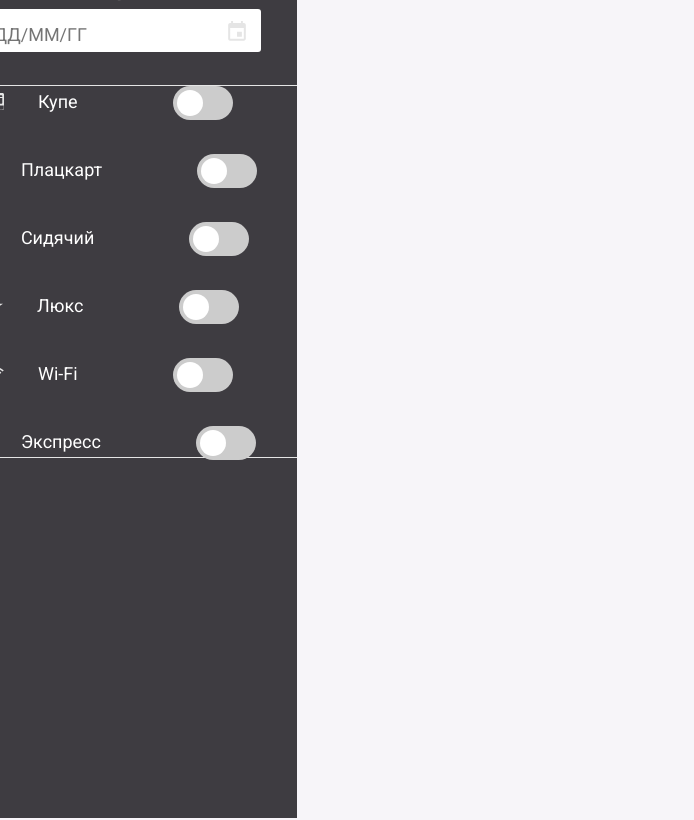
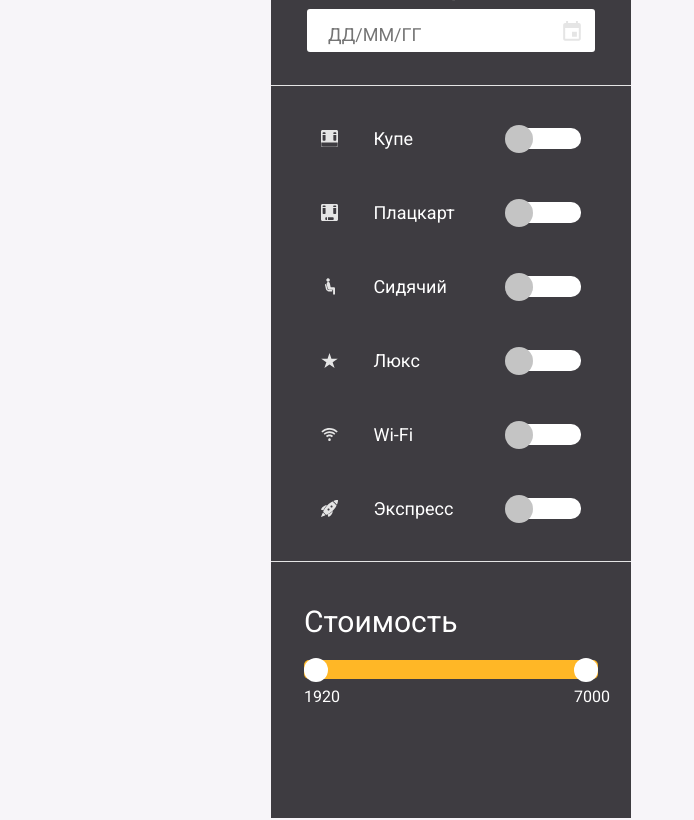
Before and after one commit to meshhi/train_tickets_sale_site, a React (Vite) app: page /orderticket in a window 1280 px wide. Shown: the part 980-1800 px from the top of the page, without its empty margins (0-694 px from the left). Built offline with nearby package versions, Linux system fonts and the light colour scheme; no server answers.

Commit message:
double-range

```diff
--- a/src/components/Content/OrderTicket/Content/TicketOrderWindow/TicketOrderWindow.tsx
+++ b/src/components/Content/OrderTicket/Content/TicketOrderWindow/TicketOrderWindow.tsx
@@ -12,6 +12,7 @@
 import sit from '/src/assets/svg/train_filters/sit.svg';
 import wifi from '/src/assets/svg/train_filters/wifi.svg';
 import { CustomToggleButton } from '../../../../Elements/Buttons/CustomToggleButton';
+import { CustomDoubleRangeInput } from '../../../../Elements/Inputs/CustomDoubleRangeInput';
 
 const TicketOrderWindowContainer = styled.section`
     width: 100%;
@@ -21,7 +22,7 @@
 
 const TicketIssueWindow = styled.div`
   display: flex;
-  justify-content: center;
+  justify-content: space-between;
   align-items: center;
   padding: 95px 271px 193px;
   gap: 85px;
@@ -74,13 +75,15 @@
   align-items: center;
   min-height: 352px;
   border-bottom: 1px solid var(--smooth-grey);
+  padding-block: 34px;
 `
 
 const FiltersItem = styled.div`
   display: flex;
   align-items: center;
+  gap: 35px;
   width: 72%;
-
+  justify-content: space-between;
 `
 
 const FiltersItemText = styled.div`
@@ -90,8 +93,39 @@
   font-style: normal;
   font-weight: 400;
   line-height: normal;
-  margin-left: 34px;
-  margin-right: 95px;
+  flex-basis: 200px;
+`
+
+const FilterItemIcon = styled(Icon)`
+  min-width: 17px;
+`
+
+const FilterItemToggleButton = styled(CustomToggleButton)`
+
+`
+
+const PriceBlock = styled.div`
+  min-height: 181px;
+  width: 100%;
+  padding: 42px 33px;
+  display: flex;
+  flex-direction: column;
+  justify-content: center;
+  align-items: flex-start;
+  gap: 21px;
+`
+
+const PriceText = styled.h2`
+  color: #FFF;
+  font-family: Roboto;
+  font-size: 30px;
+  font-style: normal;
+  font-weight: 400;
+  line-height: normal;
+`
+
+const PriceInputRange = styled(CustomDoubleRangeInput)`
+
 `
 
 const TicketIssueLastTickets = styled.form`
@@ -101,6 +135,8 @@
 const TicketIssueWindowContent = styled.div`
   min-width: 962px;
 `
+
+
 
 const TicketOrderWindow = () => {
   return (
@@ -129,36 +165,40 @@
               </DatesBlock>
               <FiltersBlock>
                 <FiltersItem>
-                  <Icon $srcImg={coupe} $width={17} $height={17}></Icon>
+                  <FilterItemIcon $srcImg={coupe} $width={17} $height={17}></FilterItemIcon>
                   <FiltersItemText>Купе</FiltersItemText>
-                  <CustomToggleButton></CustomToggleButton>
+                  <FilterItemToggleButton></FilterItemToggleButton>
                 </FiltersItem>
                 <FiltersItem>
-                  <Icon $srcImg={platzcart} $width={17} $height={17}></Icon>
+                  <FilterItemIcon $srcImg={platzcart} $width={17} $height={17}></FilterItemIcon>
                   <FiltersItemText>Плацкарт</FiltersItemText>
-                  <CustomToggleButton></CustomToggleButton>
+                  <FilterItemToggleButton></FilterItemToggleButton>
                 </FiltersItem>
                 <FiltersItem>
-                  <Icon $srcImg={sit} $width={17} $height={17}></Icon>
+                  <FilterItemIcon $srcImg={sit} $width={17} $height={17}></FilterItemIcon>
                   <FiltersItemText>Сидячий</FiltersItemText>
-                  <CustomToggleButton></CustomToggleButton>
+                  <FilterItemToggleButton></FilterItemToggleButton>
                 </FiltersItem>
                 <FiltersItem>
-                  <Icon $srcImg={lux} $width={17} $height={17}></Icon>
+                  <FilterItemIcon $srcImg={lux} $width={17} $height={17}></FilterItemIcon>
                   <FiltersItemText>Люкс</FiltersItemText>
-                  <CustomToggleButton></CustomToggleButton>
+                  <FilterItemToggleButton></FilterItemToggleButton>
                 </FiltersItem>
                 <FiltersItem>
-                  <Icon $srcImg={wifi} $width={17} $height={17}></Icon>
+                  <FilterItemIcon $srcImg={wifi} $width={17} $height={17}></FilterItemIcon>
                   <FiltersItemText>Wi-Fi</FiltersItemText>
-                  <CustomToggleButton></CustomToggleButton>
+                  <FilterItemToggleButton></FilterItemToggleButton>
                 </FiltersItem>
                 <FiltersItem>
-                  <Icon $srcImg={rocket} $width={17} $height={17}></Icon>
+                  <FilterItemIcon $srcImg={rocket} $width={17} $height={17}></FilterItemIcon>
                   <FiltersItemText>Экспресс</FiltersItemText>
-                  <CustomToggleButton></CustomToggleButton>
+                  <FilterItemToggleButton></FilterItemToggleButton>
                 </FiltersItem>
               </FiltersBlock>
+              <PriceBlock>
+                <PriceText>Стоимость</PriceText>
+                <PriceInputRange></PriceInputRange>
+              </PriceBlock>
             </TicketIssueSideFilter>
             <TicketIssueLastTickets></TicketIssueLastTickets>
           </TicketIssueWindowSidebar>
--- a/src/components/Elements/Buttons/CustomToggleButton.tsx
+++ b/src/components/Elements/Buttons/CustomToggleButton.tsx
@@ -1,64 +1,66 @@
+import { useState } from "react";
 import styled from "styled-components";
 
-const CustomToggleButtonContainer = styled.div`
-  width: 71px;
-  height: 31px;
-`
+const CustomToggleButtonContainer = styled.div<{$active?: boolean}>`
+  min-width: 72px;
+  height: 37px;
+  display: flex;
+  align-items: center;
+  position: relative;
 
-const CustomToggleButtonLabel = styled.label`
-  display: inline-block;
-  height: 34px;
-  position: relative;
-  width: 60px;
+  &:has(input:checked) {
+    & .line {
+      background-color: var(--smooth-yellow-2);
+    }
+
+    & .round {
+      background-color: var(--orange);
+      transform: translateX(140%);
+    }
+  }
 `
 
 const CustomToggleButtonInput = styled.input`
-  display:none;
+  height: 100%;
+  width: 100%;
+  position: absolute;
+  z-index: 2;
+  opacity: 0;
+  cursor: pointer;
+`
+
+const CustomToggleButtonLine = styled.div`
+  height: 21px;
+  width: 100%;
+  background-color: #fff;
+  border-radius: 10px;
+  position: absolute;
+  z-index: 0;
+  transition: all 0.2s ease-in-out;
 `
 
 const CustomToggleButtonRound = styled.div`
-  background-color: #ccc;
-  bottom: 0;
-  cursor: pointer;
-  left: 0;
+  min-width: 28px;
+  min-height: 28px;
+  border-radius: 50%;
+  background-color: #C4C4C4;
   position: absolute;
-  right: 0;
-  top: 0;
-  transition: .4s;
-  border-radius: 34px;
-
-  &:before {
-    border-radius: 50%;
-    background-color: #fff;
-    bottom: 4px;
-    content: "";
-    height: 26px;
-    left: 4px;
-    position: absolute;
-    transition: .4s;
-    width: 26px;
-  }
-
-
-  // &:has(~ input:checked) {
-  //   &:before {
-  //     background-color: #66bb6a;
-  //   }
-  // }
-
-  // &:has(+ input:before) {
-  //   transform: translateX(26px);
-  // }
+  z-index: 1;
+  left: 10px;
+  transform: translateX(-50%);
+  transition: all 0.2s ease-in-out;
 `
 
 
 export const CustomToggleButton = () => {
+
+  const [isActive, setActive] = useState(false);
+
     return(
-    <CustomToggleButtonContainer>
-        <CustomToggleButtonLabel htmlFor="checkbox">
-          <CustomToggleButtonInput type="checkbox" id="checkbox" onClick={(e) => {console.log(e.target.checked)}}/>
-          <CustomToggleButtonRound className="round"></CustomToggleButtonRound>
-        </CustomToggleButtonLabel>
+    <CustomToggleButtonContainer $active={isActive}>
+        <CustomToggleButtonRound className="round" ></CustomToggleButtonRound>
+        <CustomToggleButtonLine className="line"></CustomToggleButtonLine>
+        <CustomToggleButtonInput type="checkbox" onClick={(e) => setActive(prev => !prev)}/>
     </CustomToggleButtonContainer>
   )
 }
--- /dev/null
+++ b/src/components/Elements/Inputs/CustomDoubleRangeInput.tsx
@@ -0,0 +1,188 @@
+import { useState } from "react";
+import styled from "styled-components";
+
+const InputContainer = styled.div`
+    width: 100%;
+    height: 100px;
+    position: relative;
+    display: grid;
+    --_height: 19px;
+    --_thumb-size: 24px;
+`
+
+const TrackWrapper = styled.div`
+    position: relative;
+    z-index: 1;
+    height: var(--_height);
+    margin-bottom: var(--_thumb-size);
+    display: grid;
+    align-items: center;
+`
+
+const Track = styled.div`
+    position: absolute;
+    z-index: 1;
+    left: 0;
+    right: 0;
+    top: 0;
+    bottom: 0;
+    border-radius: 8px;
+    background-color: transparent;
+    border: 1px solid white;
+`
+
+const RangeBetween = styled.div<{$left?: string, $right?: string}>`
+    position: absolute;
+    z-index: 2;
+    left: ${props => props.$left ? props.$left : 0};
+    right: ${props => props.$right ? props.$right : 0};
+    top: 0;
+    bottom: 0;
+    border-radius: 5px;
+    background-color: var(--yellow);
+
+`
+
+const Thumb = styled.div<{$left?: string, $right?: string;}>`
+    position: absolute;
+    z-index: 5;
+    width: var(--_thumb-size);
+    height: var(--_thumb-size);
+    background-color: var(--main-color);
+    border-radius: 50%;
+    transition: box-shadow 0.3s ease-in-out;
+
+    &.left {
+        left: ${props => props.$left};
+    }
+
+    &.right {
+        right: ${props => props.$right ? props.$right : 0};
+    }
+
+`
+
+const RangeInput = styled.input`
+    position: absolute;
+    z-index: 10;
+    pointer-events: none;
+    -webkit-appearance: none;
+    height: var(--_height);
+    width: 100%;
+    opacity: 0;
+    cursor: pointer;
+    bottom: 0;
+    top: 0;
+    border-radius: inherit;
+
+    &::-webkit-slider-thumb {
+        pointer-events: all;
+        width: var(--_thumb-size);
+        height: var(--_thumb-size);
+        border-radius: 50%;
+        border: 0 none;
+        background-color: var(--black);
+        -webkit-appearance: none;
+      }
+
+    &::-moz-range-thumb {
+        pointer-events: all;
+        width: var(--_thumb-size);
+        height: var(--_thumb-size);
+        border-radius: 50%;
+        border: 0 none;
+        background-color: var(--black);
+        -webkit-appearance: none;
+      }
+`
+
+const LeftThumbWrapper = styled.div`
+      width: calc(100% - var(--_thumb-size));
+      height: 100%;
+      position: absolute;
+      display: flex;
+      align-items: center;
+`
+
+const RightThumbWrapper = styled.div`
+      width: calc(100% - var(--_thumb-size));
+      height: 100%;
+      position: absolute;
+      display: flex;
+      align-items: center;
+      right: 0;
+`
+
+const ThumbText = styled.div`
+      position: absolute;
+      bottom: calc(-1 * var(--_thumb-size));
+      width: 100%;
+      text-align: center;
+      color: white;
+`
+
+export const CustomDoubleRangeInput = () => {
+    const [min, setMin] = useState(1920);
+    const [max, setMax] = useState(7000);
+    const [start, setStart] = useState(min);
+    const [end, setEnd] = useState(max);
+
+    const [$left, set$left] = useState("0%");
+    const [$right, set$right] = useState("0%");
+
+    const handleStartRangeChange = (e) => {
+        const currentValue = Number(e.target.value);
+        if (currentValue >= end) {
+            return;
+        }
+
+        const percent = 100 / max;
+        const resultOffset = percent * (currentValue / max * 100) + '%';
+        console.log(resultOffset);
+
+        set$left(resultOffset);
+        setStart(currentValue);
+    }
+
+    const handleEndRangeChange = (e) => {
+        const currentValue = Number(e.target.value);
+        if (currentValue <= start) {
+            return;
+        }
+
+        const percent = 100 / max;
+
+        set$right(100 - (percent * currentValue) + '%');
+        setEnd(currentValue);
+    }
+
+    return(
+        <InputContainer>
+            {/* <div className="range-labels">
+                <span className="range-label range-label-start">0</span>
+                <span className="range-label range-label-end">100</span>
+            </div> */}
+            <RangeInput type="range" min={min} value={start} max={max} name="" id=""
+            onInput={handleStartRangeChange}
+            />
+            <RangeInput type="range" min={min} value={end} max={max} name="" id=""
+            onInput={handleEndRangeChange}
+            />
+
+            <TrackWrapper>
+                <Track></Track>
+                <RangeBetween $left={$left} $right={$right}></RangeBetween>
+                <LeftThumbWrapper>
+                    <Thumb className="left" $left={$left}>
+                        <ThumbText>{start}</ThumbText>
+                    </Thumb>
+                </LeftThumbWrapper>
+                <RightThumbWrapper>
+                    <Thumb className="right" $right={$right}>
+                        <ThumbText>{end}</ThumbText>
+                    </Thumb>
+                </RightThumbWrapper>
+            </TrackWrapper>
+        </InputContainer>
+    )
+}
--- a/src/components/Elements/Inputs/CustomStyledInput.tsx
+++ b/src/components/Elements/Inputs/CustomStyledInput.tsx
@@ -19,4 +19,5 @@
   border-radius: 3px;
   outline: none;
   border: 0px;
+  cursor: pointer;
 `;
--- a/src/index.css
+++ b/src/index.css
@@ -6,6 +6,7 @@
     --orange: #FFA800;
     --yellow: #FFB726;
     --smooth-yellow: #FFCA62;
+    --smooth-yellow-2: #FCDC9D;
     --smooth-grey: #E5E5E5;
     --smooth-grey-2: #F4F3F6;
     --smooth-grey-placeholder: #acacac;
@@ -21,7 +22,7 @@
     box-sizing: border-box;
     margin: 0;
     padding: 0;
-    cursor: default;
+    /* cursor: default; */
 }
 
 body {
```
Also changed, not shown: src/components/Elements/Inputs/CustomDebouncedDropdownInput.tsx (line endings or trailing spaces).
